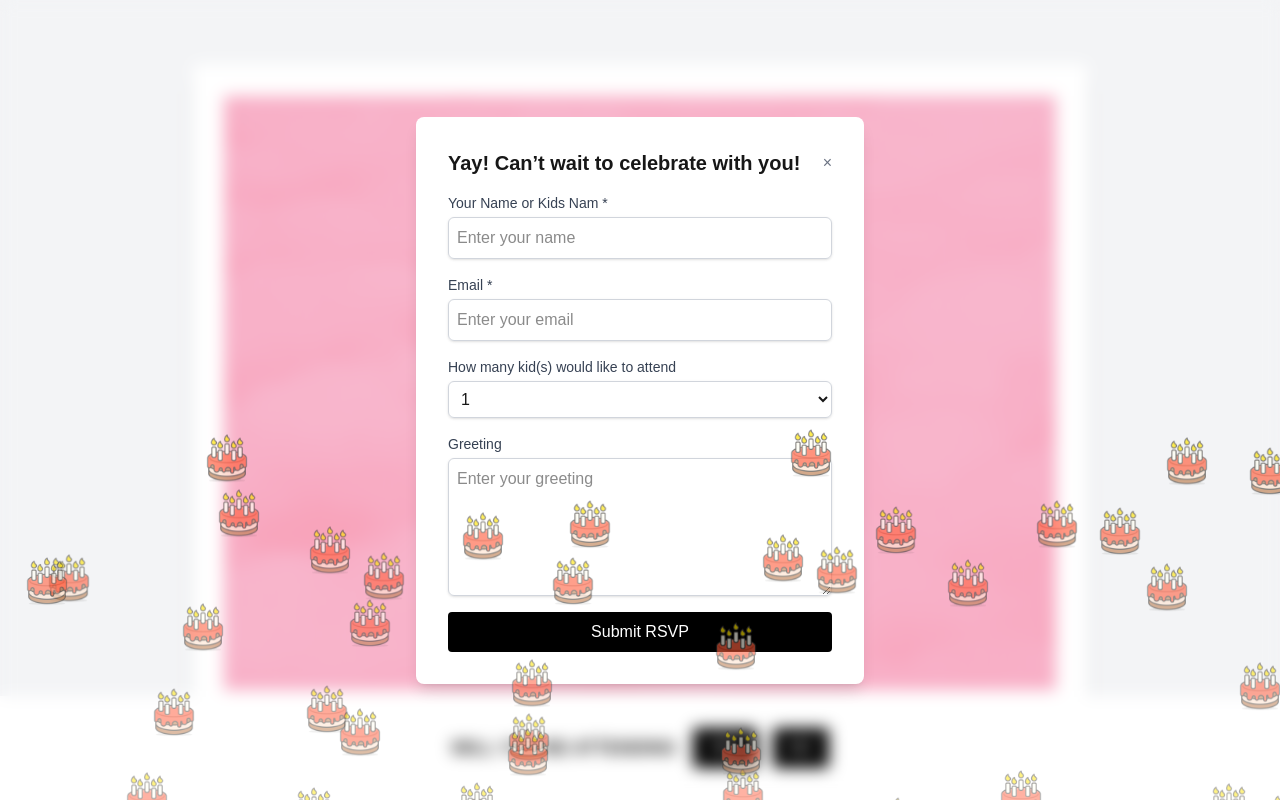
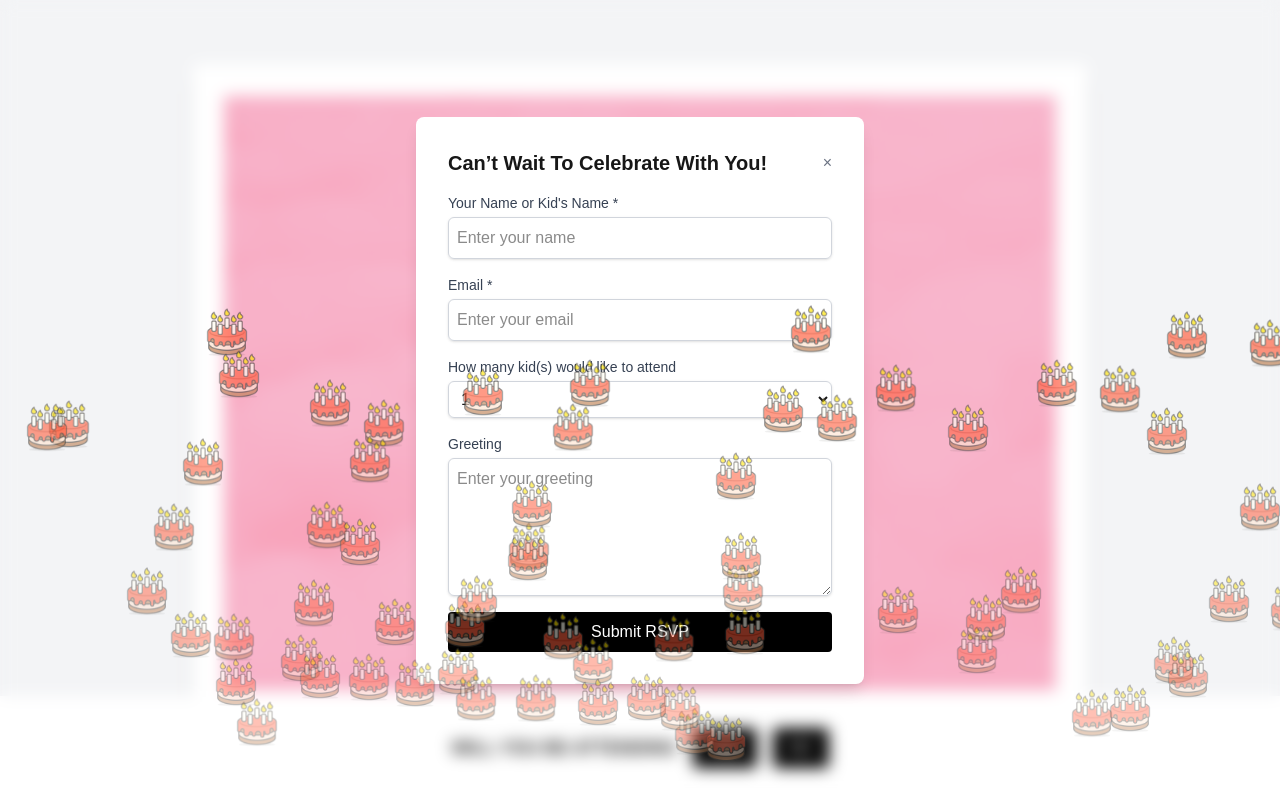
Before and after one commit to jonkiky/lareina-birthday, a Next.js app: page / in a window 1280 px wide. Both pictures are taken after a click on the button "YES". Shown: the top 800 px of the page. Built offline with nearby package versions, Linux system fonts and the light colour scheme; no server answers.

Commit message:
fix typo

```diff
--- a/src/app/page.tsx
+++ b/src/app/page.tsx
@@ -211,7 +211,7 @@ export default function Home() {
               <>
                 <div className="flex justify-between items-center mb-4">
                   {rsvpStatus === "Yes" ? (
-                    <h2 className="text-xl font-semibold">Yay! Can&rsquo;t wait to celebrate with you!</h2>
+                    <h2 className="text-xl font-semibold">Can&rsquo;t Wait To Celebrate With You!</h2>
                   ) : (
                     <h2 className="text-xl font-semibold">Sorry, We&rsquo;ll Miss You</h2>
                   )}
@@ -219,7 +219,7 @@ export default function Home() {
                 </div>
                 <form onSubmit={handleSubmit}>
                   <div className="mb-4">
-                    <label className="block text-sm font-medium text-gray-700">Your Name or Kids Nam * </label>
+                    <label className="block text-sm font-medium text-gray-700">Your Name or Kid's Name * </label>
                     <input
                       type="text"
                       className="mt-1 block w-full border border-gray-300 rounded-md shadow-sm p-2"
@@ -279,7 +279,7 @@ export default function Home() {
             top: -100px;
           }
           100% {
-            top: calc(200vh);
+            top: calc(150vh);
           }
         }
 
@@ -292,13 +292,6 @@ export default function Home() {
           }
         }
 
-        .cake-drop {
-          position: absolute;
-          top: -100px;
-          width: 50px;
-          height: 50px;
-          animation: drop 120s ease-out forwards, fadeOut 2s ease-out 8s forwards;
-        }
       `}</style>
       {cakes}
     </div>
```
